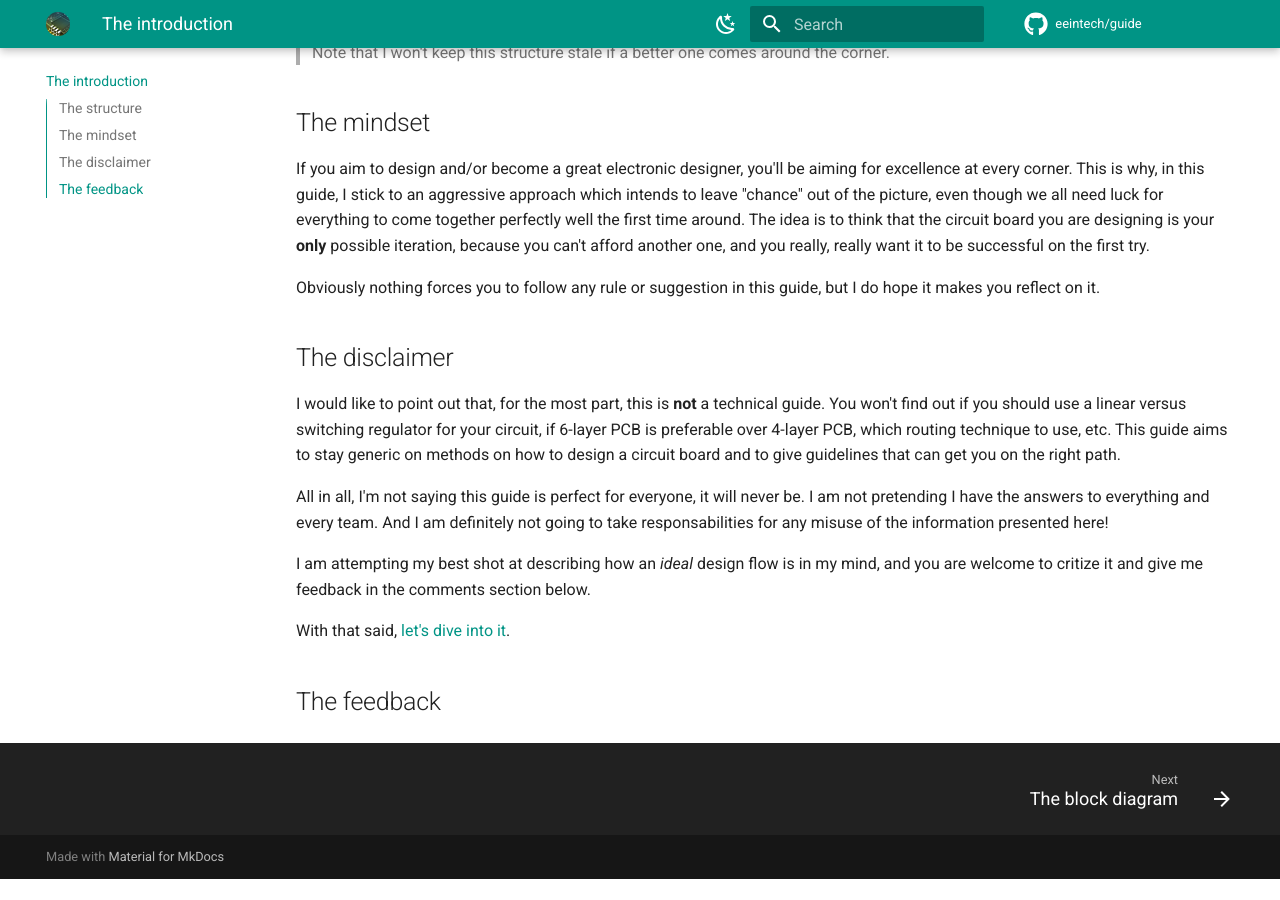
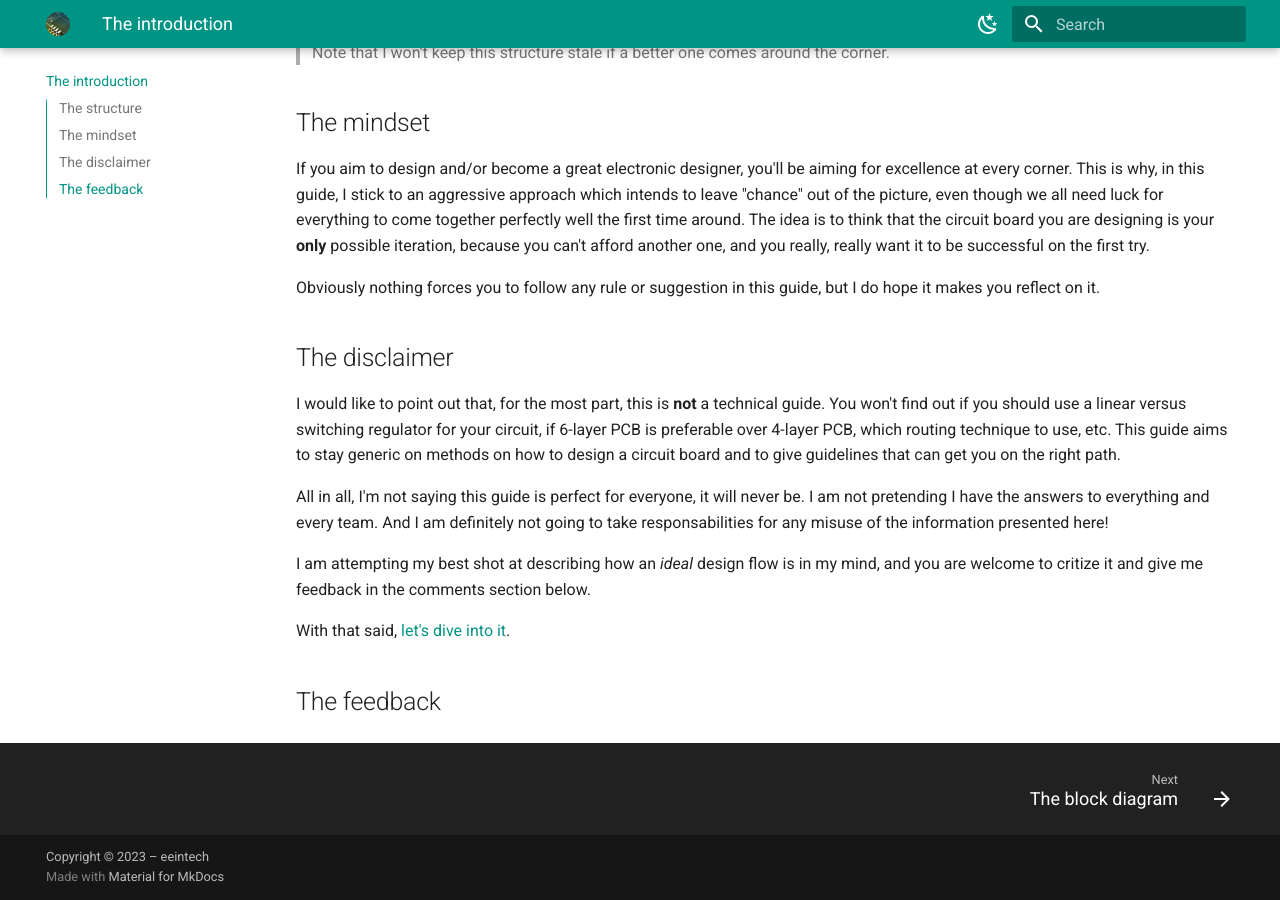
Before and after one commit to eeintech/guide, an MkDocs documentation site: the page built from docs/index.md, in a window 1280 px wide and 900 px high, scrolled down 1026 px. Built offline with MkDocs 1.6.1 and Material for MkDocs 9.7.7, drawn with Linux system fonts in a browser that asks for light colours; comment, search, counter and statistics services are not loaded; before the commit the page ends 1905 px from its top, so only the background shows below that.

Commit message:
Disable github repo tracking, add copyright

```diff
--- a/mkdocs.yml
+++ b/mkdocs.yml
@@ -4,8 +4,8 @@
 site_author: eeintech
 
 # Repository
-repo_url: https://github.com/eeintech/guide
-repo_name: eeintech/guide
+# repo_url: https://github.com/eeintech/guide
+# repo_name: eeintech/guide
 
 # Plugins
 plugins:
@@ -61,6 +61,9 @@
     - The routing: l_route.md
   - validation.md
 
+copyright: >
+  Copyright &copy; 2023 – <a target="_blank" href="https://github.com/eeintech">eeintech</a>
+
 # Extensions
 markdown_extensions:
   - toc:
```
